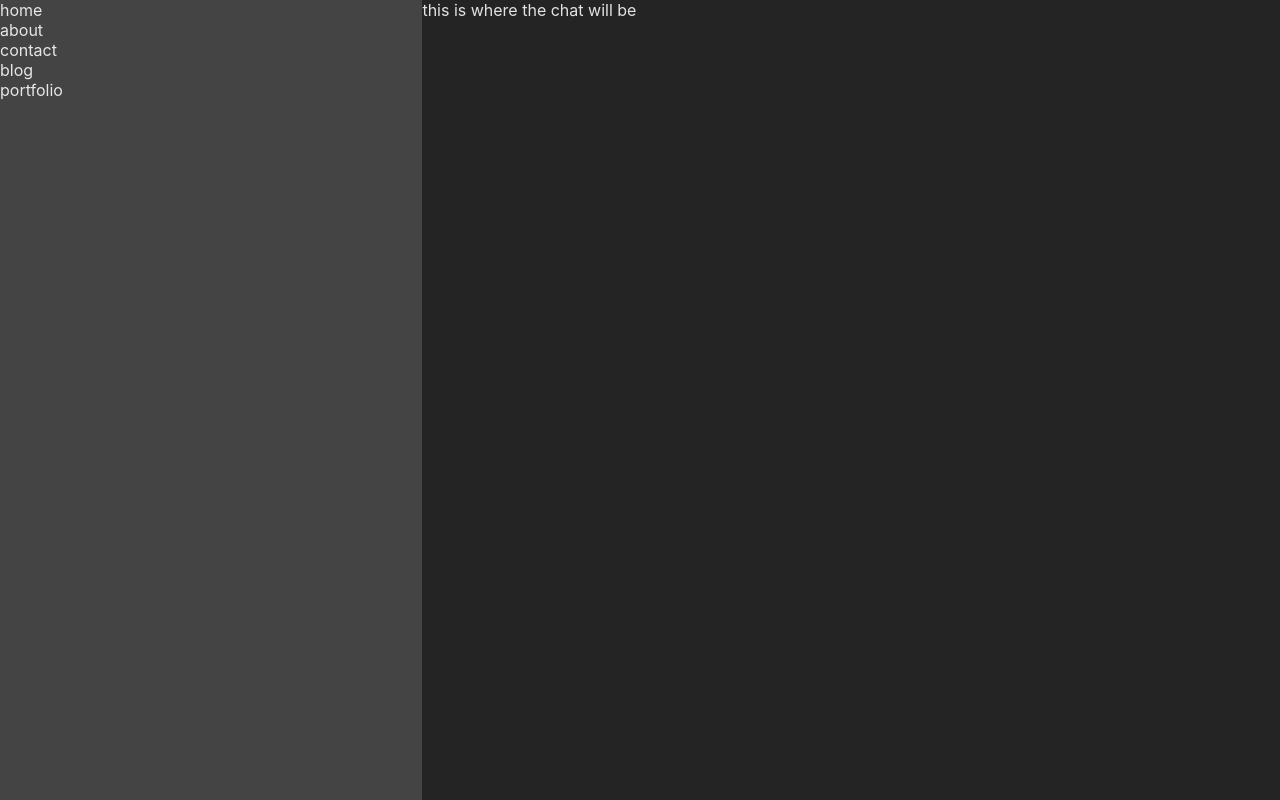
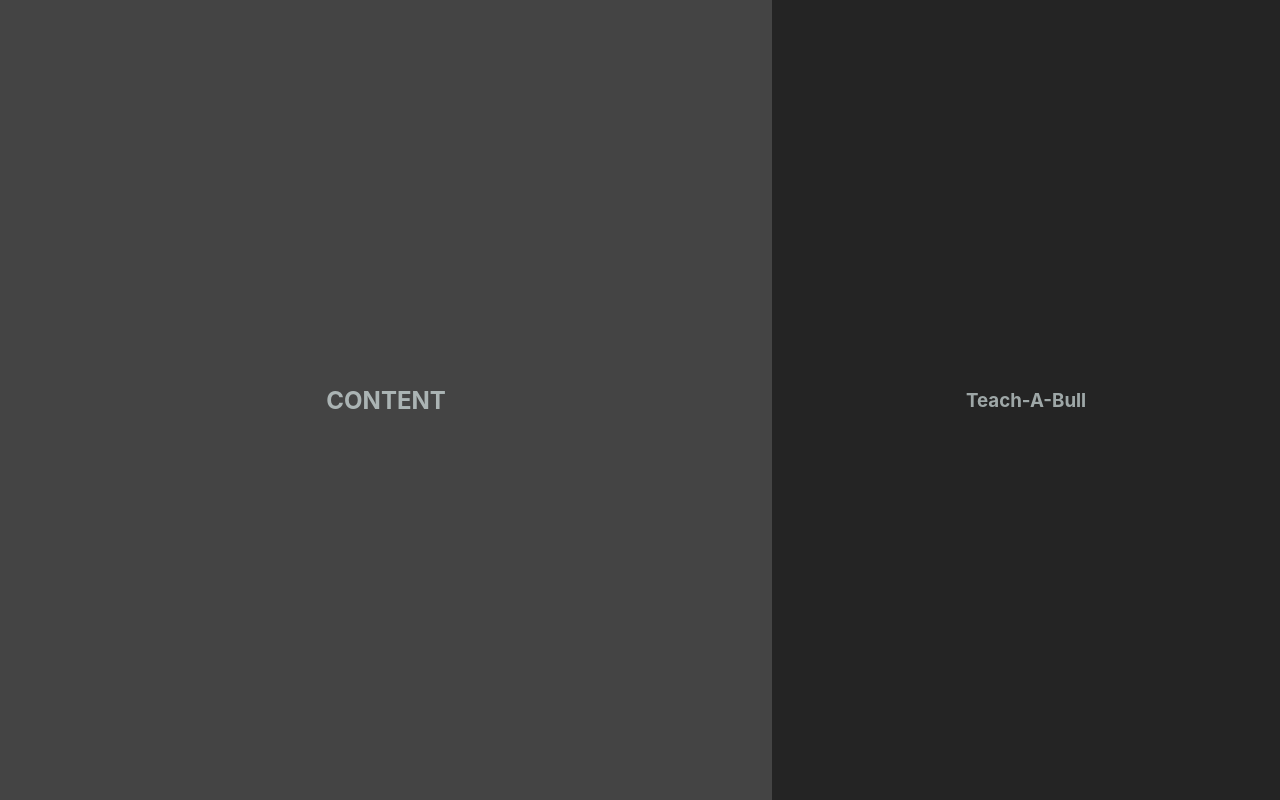
Before and after one commit to USF-IEEE/AITutor-Frontend, a React (Vite) app: page / in a window 1280 px wide. Built offline with nearby package versions, Linux system fonts and the light colour scheme.

Commit message:
structure updated

```diff
--- a/src/components/Chat/Chat.css
+++ b/src/components/Chat/Chat.css
@@ -0,0 +1,6 @@
+#chat-container {
+    position: relative;
+    display: flex;
+    padding: 3rem;
+    width: 40%;
+}
--- a/src/components/Chat/Chat.tsx
+++ b/src/components/Chat/Chat.tsx
@@ -3,7 +3,7 @@ import './Chat.css'
 export default function Chat() {
   return (
     <main id='chat-container'>
-        <p>this is where the chat will be</p>
+        <h3 className='watermark'>Teach-A-Bull</h3>
     </main>
   )
 }
--- a/src/components/Sidebar/Sidebar.css
+++ b/src/components/Sidebar/Sidebar.css
@@ -1,7 +1,8 @@
 aside {
+    position: relative;
     margin: 0;
     padding: 0;
     background-color: #444;
     height: 100vh;
-    width: clamp(250px, 33%, 425px ) ;
+    width: clamp(200px, 75%, 1000px );
 }
--- a/src/components/Sidebar/Sidebar.tsx
+++ b/src/components/Sidebar/Sidebar.tsx
@@ -3,13 +3,7 @@ import "./Sidebar.css"
 const Sidebar = () => {
     return(
         <aside>
-            <ul>
-                <li>home</li>
-                <li>about</li>
-                <li>contact</li>
-                <li>blog</li>
-                <li>portfolio</li>
-            </ul>
+            <h2 className="watermark">CONTENT</h2>
         </aside>
     )
 }
--- a/src/index.css
+++ b/src/index.css
@@ -45,3 +45,14 @@ button:focus,
 button:focus-visible {
   outline: 4px auto -webkit-focus-ring-color;
 }
+
+.watermark {
+  position: absolute;
+  position: absolute;
+  top: 50%;
+  left: 50%;
+  transform: translate(-50%, -50%);
+  opacity: 60%;
+  color: azure;
+  width: fit-content;
+}
```
